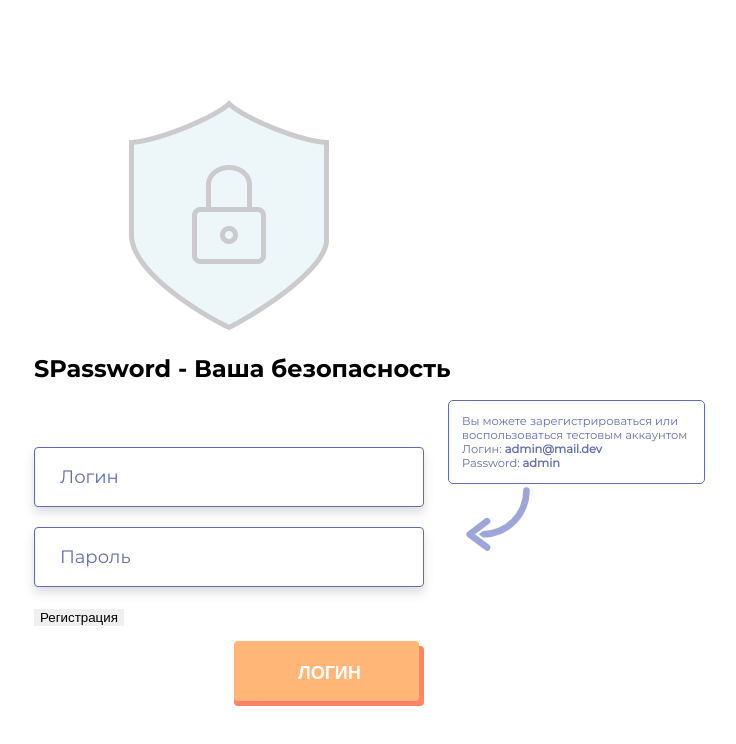
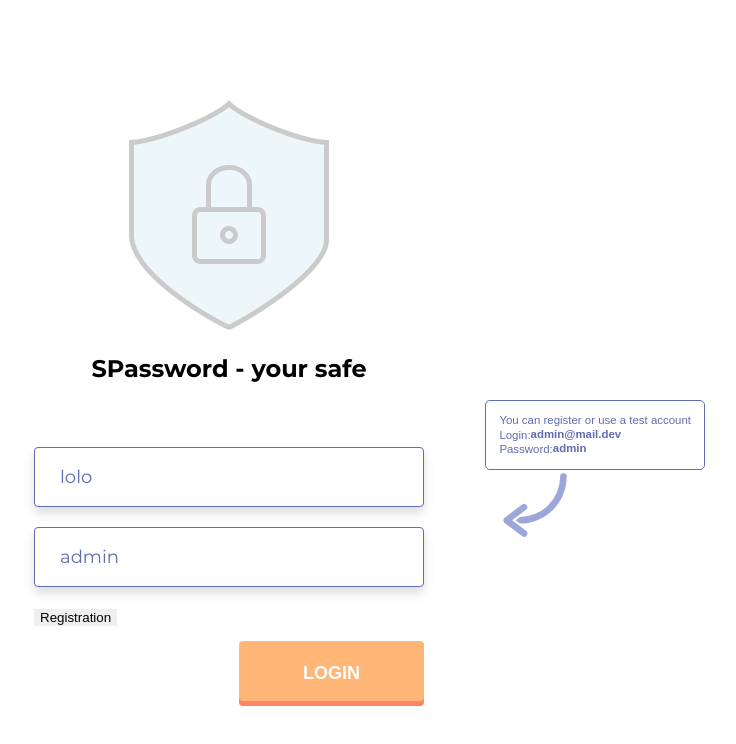
Before and after one commit to AlexandrVinogradov/SPassword-React-Redux, a React (Create React App) app: page / in a window 1280 px wide. Shown: the top 744 px of the page, without its empty margins (411-1147 px from the left). Built offline with nearby package versions, Linux system fonts and the light colour scheme.

Commit message:
added inializing values of Login onClick

```diff
--- a/src/App.tsx
+++ b/src/App.tsx
@@ -6,22 +6,24 @@ import store, { AppStateType } from './redux/store'
 import MainContainer from './components/Main/MainContainer'
 import Registration from './components/Login/Registration'
 import Login from './components/Login/Login'
-import { login, registrationFetch, getProfile } from './redux/auth-reducer'
-import { getIsAuth, getErrorMessage} from './redux/selector'
+import { login, registrationFetch, getProfile, authActions } from './redux/auth-reducer'
+import { getIsAuth, getErrorMessage, getInitialValues } from './redux/selector'
 
 type MapDispatchPropsTypes = {
   login: (email: string, password: string) => void,
   registrationFetch: (email: string, password: string, firstName: string, lastName: string) => void,
   getProfile: () => void,
+  loadTestAccountData: (data: any) => void,
 }
 type MapStatePropsTypes = {
   isAuth: boolean,
   errorMessage: string | null,
+  initialValues: any,
 }
 type AppPropsTypes = MapDispatchPropsTypes & MapStatePropsTypes
 
 const App: React.FC<AppPropsTypes> = (props: AppPropsTypes) => {
-  const { getProfile, login, isAuth, registrationFetch, errorMessage } = props
+  const { initialValues, loadTestAccountData, getProfile, login, isAuth, registrationFetch, errorMessage } = props
 
   useEffect(() => {
     // we have checked on isToken inside
@@ -37,7 +39,18 @@ const App: React.FC<AppPropsTypes> = (props: AppPropsTypes) => {
             path='/registration'
             render={() => <Registration registrationFetch={registrationFetch} isAuth={isAuth} />}
           />
-          <Route path='/' render={() => <Login errorMessage={errorMessage} login={login} isAuth={isAuth} />} />
+          <Route
+            path='/'
+            render={() => (
+              <Login
+                loadTestAccountData={loadTestAccountData}
+                errorMessage={errorMessage}
+                login={login}
+                isAuth={isAuth}
+                initialValues={initialValues}
+              />
+            )}
+          />
         </Switch>
       </BrowserRouter>
     </div>
@@ -48,6 +61,7 @@ const mapStateToProps = (state: any): MapStatePropsTypes => {
   return {
     isAuth: getIsAuth(state),
     errorMessage: getErrorMessage(state),
+    initialValues: getInitialValues(state), // pull initial values from account reducer
   }
 }
 
@@ -57,6 +71,7 @@ export const AppContainer: React.FC<any> = connect<MapStatePropsTypes, MapDispat
     login,
     registrationFetch,
     getProfile,
+    loadTestAccountData: authActions.loadTestAccountData,
   }
 )(App)
 
--- a/src/components/Login/Login.tsx
+++ b/src/components/Login/Login.tsx
@@ -15,10 +15,17 @@ type LoginPropsType = {
   login: (email: string, password: string) => void,
   isAuth: boolean,
   errorMessage: string | null,
+  loadTestAccountData: (data: any) => void,
+  initialValues: any,
 }
 
+// const testLoginData = {
+//   loginInputValue: 'admin@mail.dev',
+//   passwordInputValue: 'admin',
+// }
+
 const Login: React.FC<LoginPropsType> = (props: LoginPropsType) => {
-  const { login, isAuth, errorMessage } = props
+  const { initialValues, loadTestAccountData, login, isAuth, errorMessage } = props
   const { t } = useTranslation()
 
   const onSubmit = (formData: any) => {
@@ -36,20 +43,28 @@ const Login: React.FC<LoginPropsType> = (props: LoginPropsType) => {
 
       {errorMessage ? <div className={style.errorMessage}>{errorMessage}</div> : null}
 
-      <LoginReduxForm onSubmit={onSubmit} />
+      <LoginReduxForm initialValues={initialValues} loadTestAccountData={loadTestAccountData} onSubmit={onSubmit} />
 
-      <TestAccountLogin />
     </div>
   )
 }
 
-const LoginForm: React.FC<InjectedFormProps> = (props: InjectedFormProps) => {
-  const { handleSubmit } = props
+type LoginFormPropsTypes = {
+  loadTestAccountData: (data: any) => void,
+}
+type LoginFormOwnPropsTypes = InjectedFormProps & LoginFormPropsTypes
+
+const LoginForm: React.FC<any> = (props: LoginFormOwnPropsTypes) => {
+  const { handleSubmit, loadTestAccountData } = props
   const { t } = useTranslation()
   const isFetching = useSelector((state: AppStateType) => state.auth.isAuthFetching)
 
   if (isFetching) {
     return <Preloader className={style.preloader} />
+  }
+
+  const resetInitialValues = () => {
+    loadTestAccountData(null)
   }
 
   return (
@@ -60,6 +75,7 @@ const LoginForm: React.FC<InjectedFormProps> = (props: InjectedFormProps) => {
         component={Input}
         name='loginInputValue'
         autoFocus
+        onChange={resetInitialValues}
       />
       <Field
         active={false}
@@ -67,13 +83,22 @@ const LoginForm: React.FC<InjectedFormProps> = (props: InjectedFormProps) => {
         placeholder={t('placeholderPassword')}
         component={Input}
         name='passwordInputValue'
+        onChange={resetInitialValues}
       />
 
+      {/* <button type='button' onClick={() => loadTestAccountData(testLoginData)}>
+        Load Account
+      </button> */}
+
       <NavLink to='/registration'>
-        <button className={style.registration_toggle_btn} type='button'>
+        <button onClick={resetInitialValues} className={style.registration_toggle_btn} type='button'>
           {t('Registration')}
         </button>
       </NavLink>
+
+
+      <TestAccountLogin loadTestAccountData={loadTestAccountData} />
+
 
       <button onClick={handleSubmit} className={style.btn} type='button'>
         {t('Login')}
@@ -82,6 +107,8 @@ const LoginForm: React.FC<InjectedFormProps> = (props: InjectedFormProps) => {
   )
 }
 
-const LoginReduxForm = reduxForm({ form: 'login redux form', touchOnBlur: false })(LoginForm)
+const LoginReduxForm: any = reduxForm({ form: 'login redux form', touchOnBlur: false, enableReinitialize: true })(
+  LoginForm
+)
 
 export default Login
--- a/src/components/Login/TestAccountLogin/TestAccountLogin.module.scss
+++ b/src/components/Login/TestAccountLogin/TestAccountLogin.module.scss
@@ -6,6 +6,21 @@
   position: absolute;
   top: 300px;
   right: get-vw1230(-270px);
+
+  & > button {
+    background: none;
+    display: block;
+    text-align: left;
+
+    span {
+      margin-bottom: 0px !important;
+      padding-bottom: 2px;
+    }
+    & > p {
+      display: flex;
+      align-items: center;
+    }
+  }
 
   .hintBlock {
     color: $contrast-color;
--- a/src/components/Login/TestAccountLogin/TestAccountLogin.tsx
+++ b/src/components/Login/TestAccountLogin/TestAccountLogin.tsx
@@ -3,16 +3,30 @@ import { useTranslation } from 'react-i18next'
 import SVGIcon from '../../../SVGIcons'
 import style from './TestAccountLogin.module.scss'
 
-const TestAccountLogin: React.FC = () => {
+type TestAccountLoginPropsTypes = {
+  loadTestAccountData: (data: any) => void,
+}
+
+const testLoginData = {
+  loginInputValue: 'admin@mail.dev',
+  passwordInputValue: 'admin',
+}
+
+const TestAccountLogin: React.FC<TestAccountLoginPropsTypes> = (props: TestAccountLoginPropsTypes) => {
   const { t } = useTranslation()
+  const { loadTestAccountData } = props
 
   return (
     <div className={style.TestAccountLogin}>
-      <div className={style.hintBlock}>
+      <button type='button' onClick={() => loadTestAccountData(testLoginData)} className={style.hintBlock}>
         <span>{t('you can register or use a test account')}</span>
-        <p>{t('Login')}: <span className={style.fontBold}>admin@mail.dev</span></p>
-        <p>{t('Password')}: <span className={style.fontBold}>admin</span></p>
-      </div>
+        <p>
+          {t('Login')}: <span className={style.fontBold}>admin@mail.dev</span>
+        </p>
+        <p>
+          {t('Password')}: <span className={style.fontBold}>admin</span>
+        </p>
+      </button>
       <SVGIcon className={style.icon_long_arrow} name='iconLongArrow' />
     </div>
   )
--- a/src/i18.js
+++ b/src/i18.js
@@ -12,7 +12,7 @@ i18n.use(initReactI18next).init({
       translation: translationRU,
     },
   },
-  lng: 'ru',
+  lng: 'en',
   fallbackLng: 'en',
 
   interpolation: {
--- a/src/public/locales/en/translation.json
+++ b/src/public/locales/en/translation.json
@@ -1,5 +1,6 @@
 {
   "Login": "Login",
+  "Password": "Password",
   "placeholderLogin": "Login",
   "placeholderPassword": "Password",
   "your safe": "your safe",
@@ -23,5 +24,5 @@
   "registrationPlaceholderPassword": "Enter password for registration",
   "registrationPlaceholderFirstName": "Enter First name for registration",
   "registrationPlaceholderLastName": "Enter Last name for registration",
-  "you can register or use a test account": "you can register or use a test account"
+  "you can register or use a test account": "You can register or use a test account"
 }
--- a/src/public/locales/ru/translation.json
+++ b/src/public/locales/ru/translation.json
@@ -1,5 +1,6 @@
 {
   "Login": "Логин",
+  "Password": "Пароль",
   "placeholderLogin": "Логин",
   "placeholderPassword": "Пароль",
   "your safe": "Ваша безопасность",
--- a/src/redux/auth-reducer.tsx
+++ b/src/redux/auth-reducer.tsx
@@ -6,6 +6,7 @@ import { ThunkAction } from 'redux-thunk'
 
 export const SET_USER_AUTH_DATA = 'spassword/auth/SET_USER_AUTH_DATA'
 export const TOGGLE_IS_FETCHING = 'spassword/auth/TOGGLE_IS_FETCHING'
+export const LOAD_TEST_ACCOUNT_DATA = 'spassword/auth/LOAD_TEST_ACCOUNT_DATA'
 
 const initialState: AuthReducerInitialStateType = {
   currentUser: {
@@ -16,6 +17,11 @@ const initialState: AuthReducerInitialStateType = {
     password: null,
     firstName: null,
     lastName: null,
+  },
+  // testAccount: null,
+  testAccount: {
+    loginInputValue: 'lolo',
+    passwordInputValue: 'admin',
   },
   isAuth: false,
   errorMessage: null,
@@ -35,6 +41,12 @@ const authReducer = (state = initialState, action: ActionsTypes): AuthReducerIni
         return {
           ...state,
           isAuthFetching: action.isFetching
+        }
+    case LOAD_TEST_ACCOUNT_DATA:
+        return {
+          ...state,
+          testAccount: action.data
+          // testAccount.loginInputValue:
         }
     default:
       return state
@@ -59,7 +71,8 @@ export const authActions = {
     errorMessage: string | null
   ): setUserAuthDataTypes => ({type: SET_USER_AUTH_DATA, payload, isAuth, errorMessage, } as const),
 
-  toggleIsFetching: (isFetching: any): any => ({type: TOGGLE_IS_FETCHING, isFetching} as const)
+  toggleIsFetching: (isFetching: any): any => ({type: TOGGLE_IS_FETCHING, isFetching} as const),
+  loadTestAccountData: (data: any): any => ({type: LOAD_TEST_ACCOUNT_DATA, data} as const)
 }
 
 
--- a/src/redux/selector.ts
+++ b/src/redux/selector.ts
@@ -19,3 +19,7 @@ export const getEmail = (state: any) => {
 export const getErrorMessage = (state: AppStateType) => {
   return state.auth.errorMessage
 }
+
+export const getInitialValues = (state: AppStateType) => {
+  return state.auth.testAccount
+}
--- a/src/types/types.ts
+++ b/src/types/types.ts
@@ -46,6 +46,7 @@ export type AuthReducerInitialStateType = {
   isAuth: boolean,
   errorMessage: string | null,
   isAuthFetching: boolean,
+  testAccount: any,
 }
 // - AUTH REDUCER ACTIONS
 export type setUserAuthDataTypes = {
```
Also changed, not shown: 1 other file (tests, documents, lock files or other folders).
